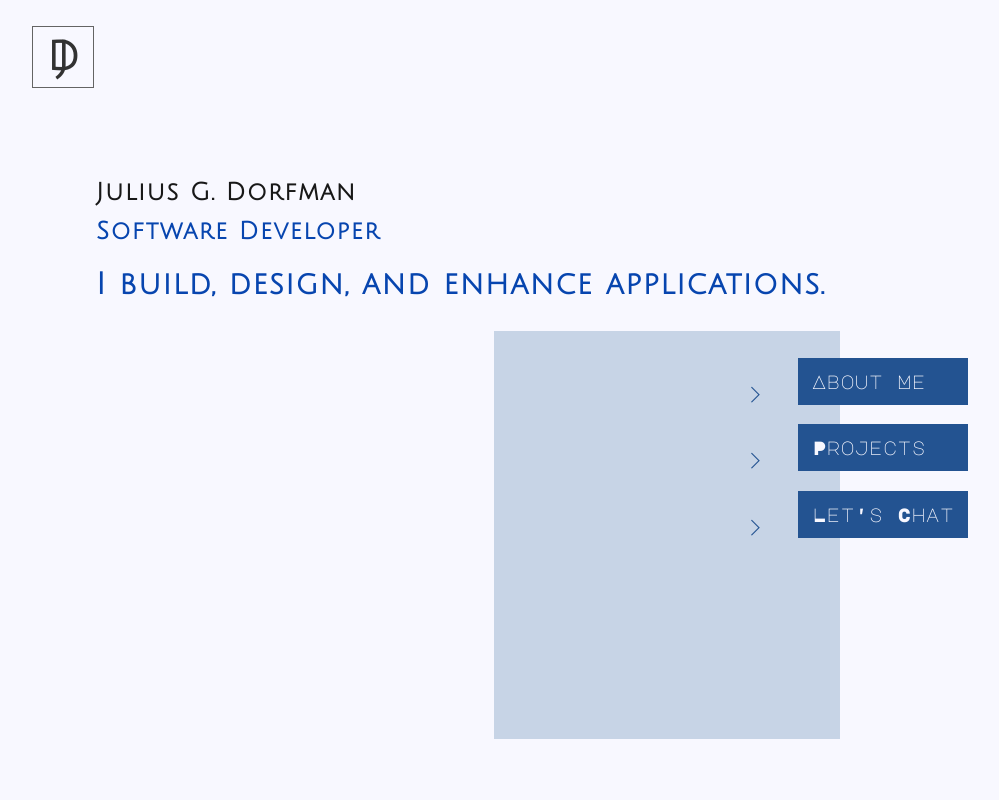
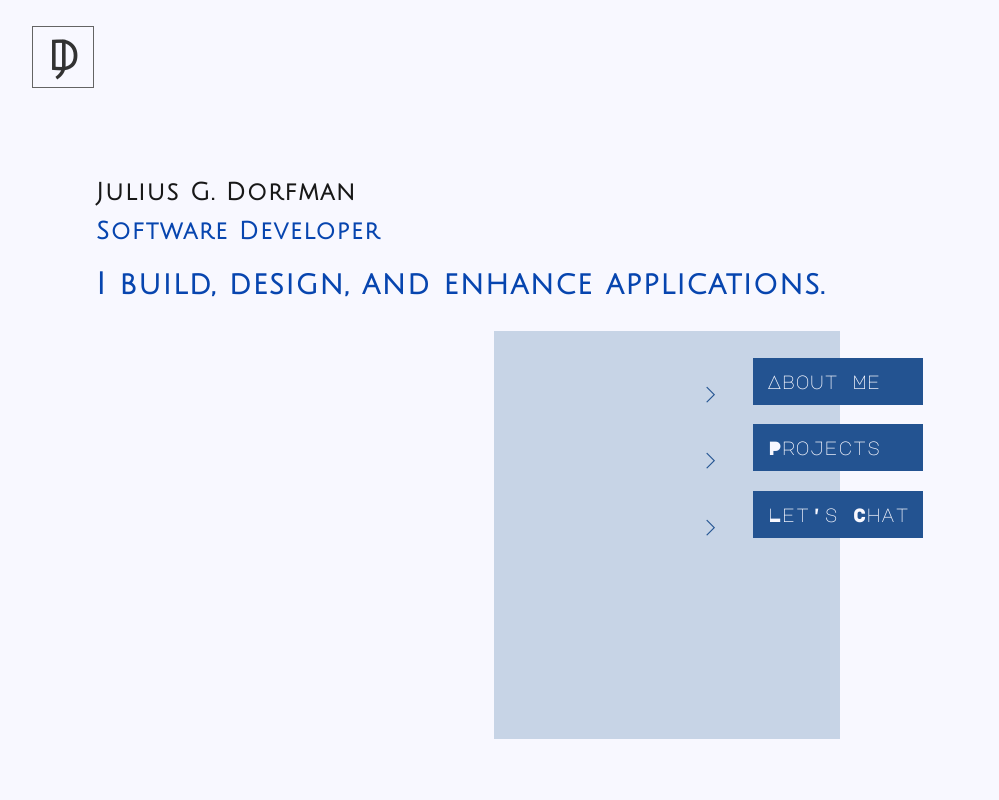
Before and after one commit to JuliusDorfman/jdorfj, a React (Create React App) app: page / in a window 1280 px wide. Shown: the top 800 px of the page, without its empty margins (96-1095 px from the left). Built offline with nearby package versions, Linux system fonts and the light colour scheme; a web font is replaced by a local one.

Commit message:
updated positioning of menu items

```diff
--- a/src/Pages/Portfolio/Portfolio.css
+++ b/src/Pages/Portfolio/Portfolio.css
@@ -92,7 +92,7 @@ main>.small-intro {
   transition: .75s;
   font-family: 'Major Mono Display', monospace;
   font-size: 1.2rem;
-  right: 0;
+  right: 5%;
   top: 0;
   margin: auto;
   padding: .5rem 1.5rem;
```
